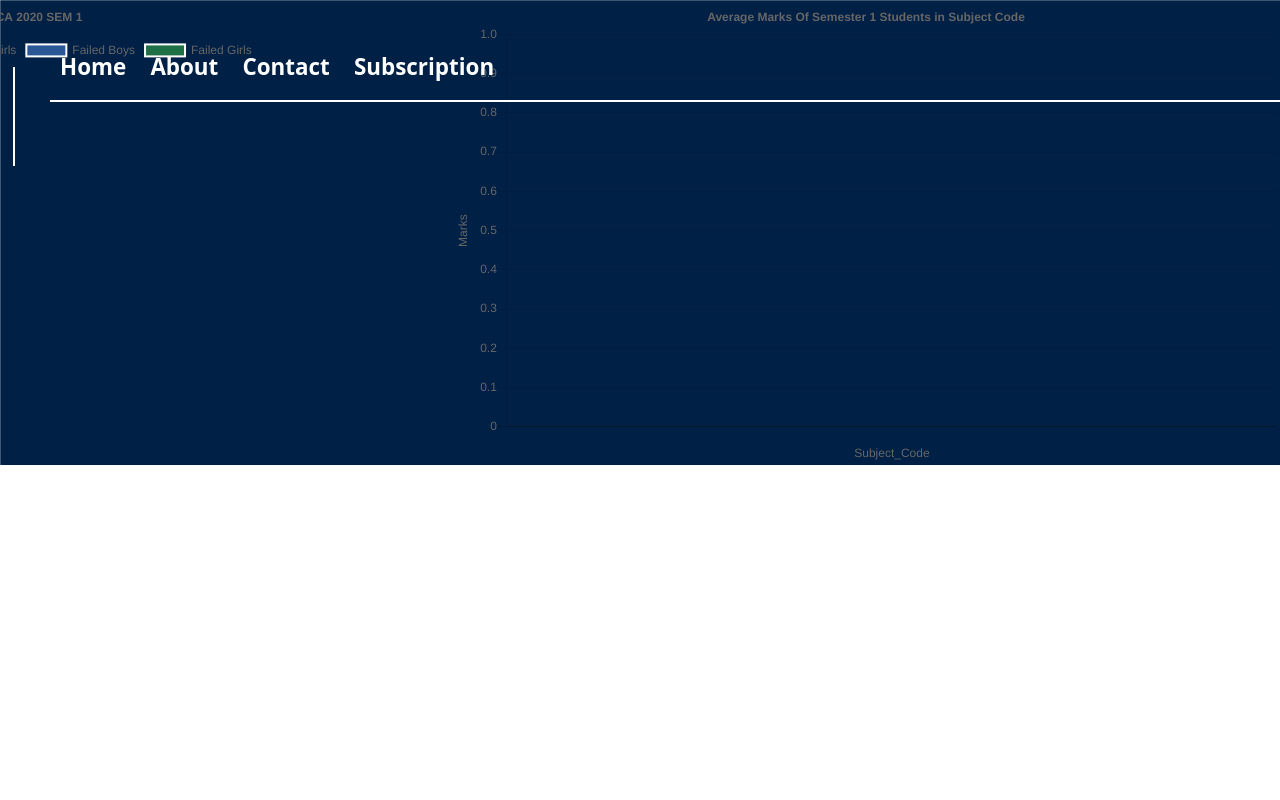
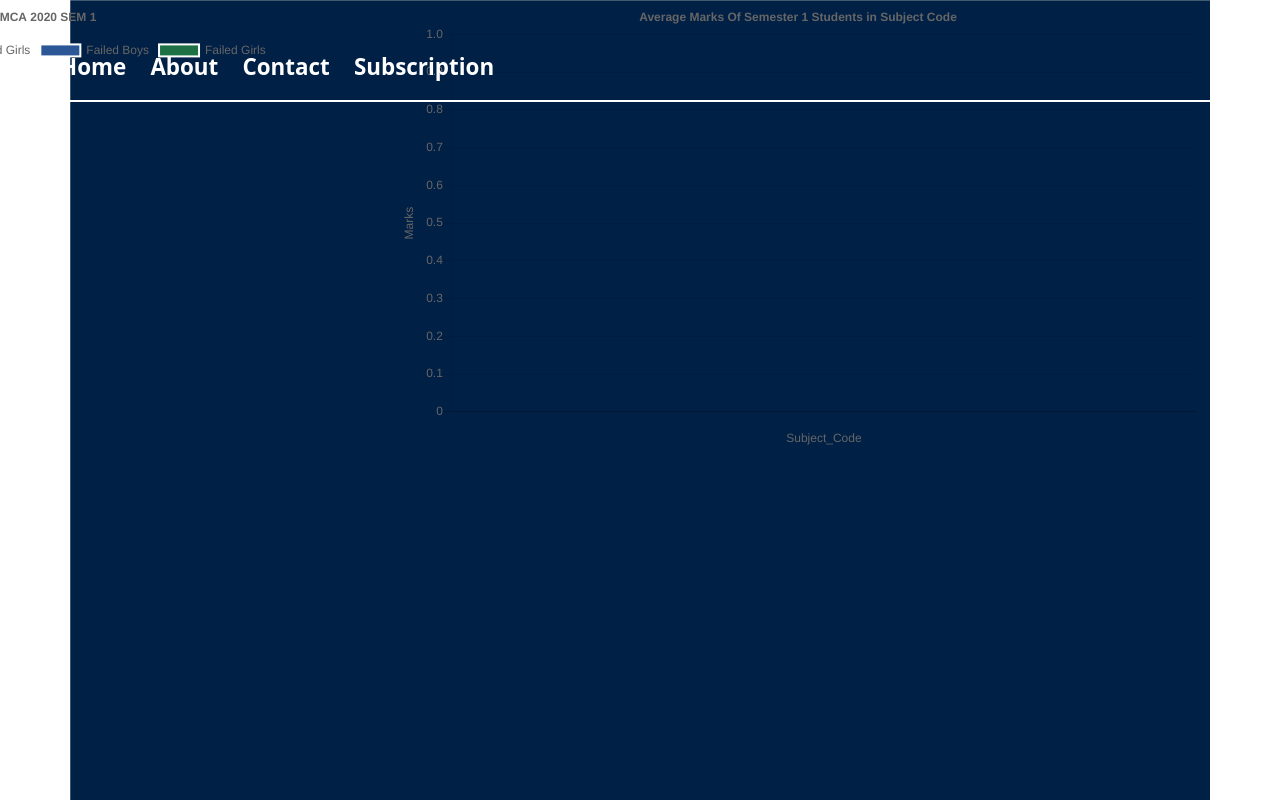
Before and after one commit to shubham2698/ras-flask, a Flask app: page /dash/getAll/1/1 in a window 1280 px wide; the page is wider, and only the part inside the window is pictured. Run offline with Flask 2, Linux system fonts and the light colour scheme; the visitor is signed in with stand-in values (Sample User, id 1); data that the repository does not hold is empty.

Commit message:
graph visualization background

```diff
--- a/static/dashboard.css
+++ b/static/dashboard.css
@@ -148,5 +148,5 @@
 
 .graph{
     height:100vh;
-    background-size:contain;
+
 }
--- a/templates/graphs.html
+++ b/templates/graphs.html
@@ -21,7 +21,7 @@
 </nav>
 
 
-<div class="container-graph" style="background-image: url(../static/login/images/bg.jpg);">
+<div class="container graph" style="background-image: url(../static/login/images/bg.jpg);">
   <div class="row">
     <div class="col" style="margin-left: -400px;">
       <canvas id="myChart" width="250" height="140"></canvas>
```
